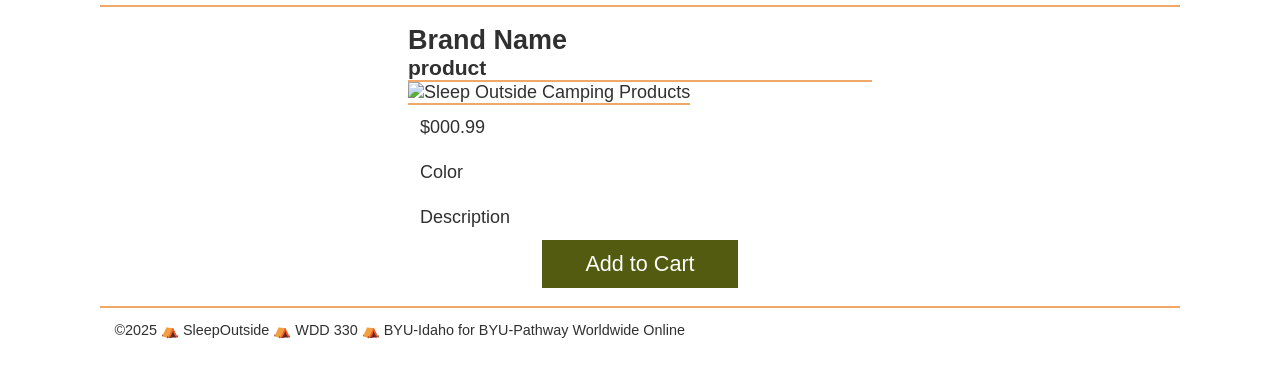
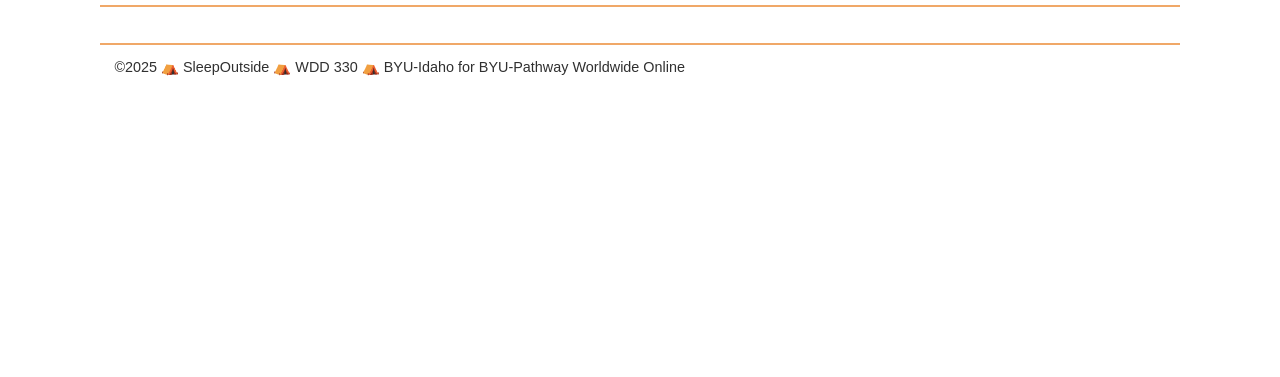
Before and after one commit to Salvadorito2003/wdd330-sleepoutside-team13, a website built with Vite: page src/product_pages/index.html in a window 1280 px wide. Shown: the part 71-448 px from the top of the page. Built offline with nearby package versions, Linux system fonts and the light colour scheme.

```diff
--- a/src/js/ProductDetails.mjs
+++ b/src/js/ProductDetails.mjs
@@ -27,12 +27,8 @@
 
 renderProductDetails() {
     const productElement = document.querySelector(".product-detail");
-    var discounted = "";
-    if (this.product.SuggestedRetailPrice > this.product.FinalPrice) {
-      discounted = '<span class="discount">Discounted!</span>';
-    }
 
-      productElement.innerHTML = `
+    productElement.innerHTML = `
       <img
         class="divider"
         src="${this.product.Image}"
@@ -45,7 +41,6 @@
         <p class="product-card__price">
           <span class="list-price">List Price: $${this.product.ListPrice}</span>
           <span class="final-price">Final Price: $${this.product.FinalPrice}</span>
-          ${discounted}
         </p>
         <p class="product__color">${this.product.Colors[0].ColorName}</p>
         <p class="product__description">${this.product.DescriptionHtmlSimple}</p>
--- a/src/product_pages/index.html
+++ b/src/product_pages/index.html
@@ -45,29 +45,6 @@
     </header>
     <main class="divider">
       <section class="product-detail">
-        <h2>Brand Name</h3>
-
-        <h3 class="divider">product</h2>
-
-        <img
-          class="divider"
-          src="../images/camping-products.jpg"
-          alt="Sleep Outside Camping Products"
-          id="productImage"
-          class="divider"
-        />
-
-        <p class="product-card__price">$000.99</p>
-
-        <p class="product__color">Color</p>
-
-        <p class="product__description">
-          Description
-        </p>
-
-        <div class="product-detail__add">
-          <button id="addToCart" data-id="344YJ">Add to Cart</button>
-        </div>
         <!-- JavaScript inserts product here -->
       </section>
     </main>
```
